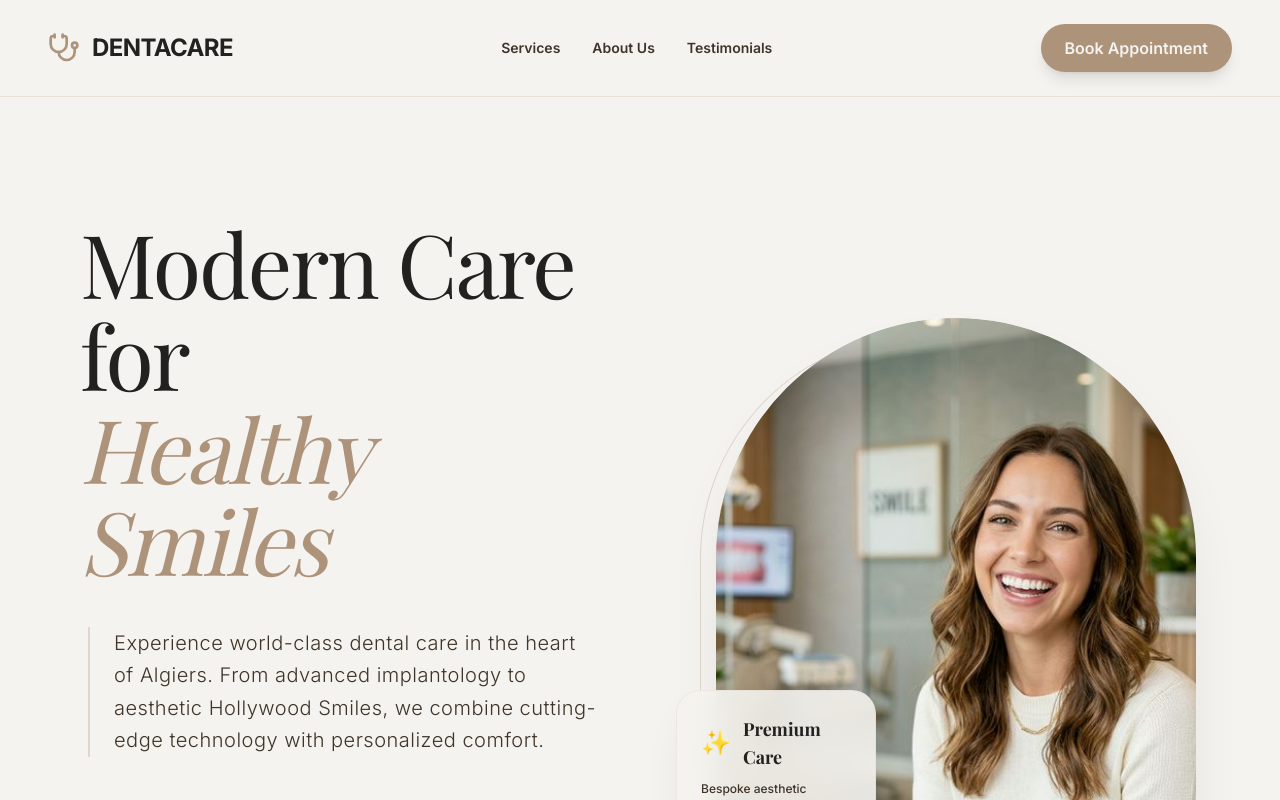
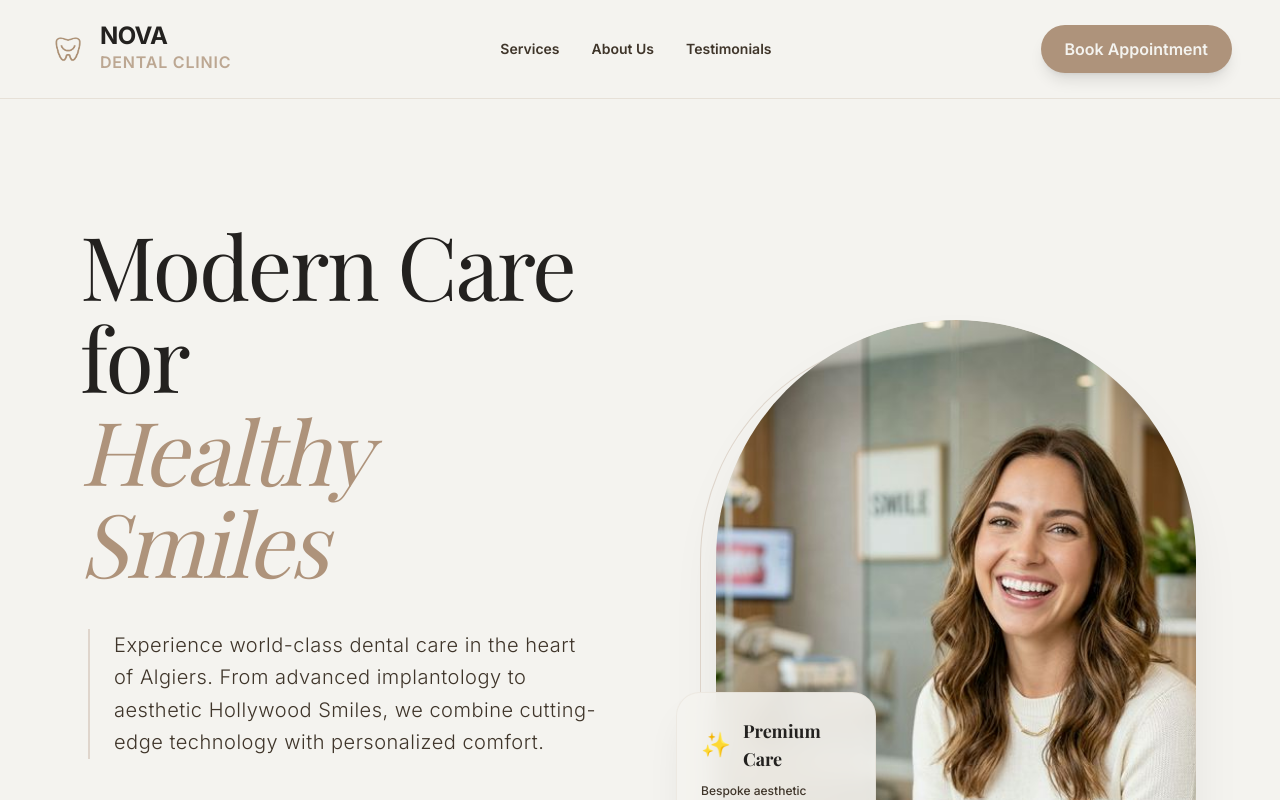
Before and after one commit to AsmaaMohamediDev/dental-center, a React (Vite) app: page / in a window 1280 px wide. Shown: the top 800 px of the page. Built offline with nearby package versions, Linux system fonts and the light colour scheme; a web font is replaced by a local one.

Commit message:
chore: Update branding and rename to NOVA Dental Clinic

```diff
--- a/index.html
+++ b/index.html
@@ -2,9 +2,9 @@
 <html lang="en">
   <head>
     <meta charset="UTF-8" />
-    <link rel="icon" type="image/svg+xml" href="/favicon.svg" />
+    <link rel="icon" type="image/png" href="/favicon.png" />
     <meta name="viewport" content="width=device-width, initial-scale=1.0" />
-    <title>dental-center</title>
+    <title>NOVA Dental Clinic</title>
   </head>
   <body>
     <div id="root"></div>
--- a/src/App.jsx
+++ b/src/App.jsx
@@ -19,7 +19,7 @@ function App() {
       </main>
       <footer className="w-full py-12 text-center text-cream border-t border-primary/10 bg-ink">
         <p className="font-semibold text-sm">
-          © 2026 DentaCare Center, Algiers. All rights reserved.
+          © 2026 NOVA Dental Clinic, Algiers. All rights reserved.
         </p>
       </footer>
     </div>
--- a/src/components/Navbar.jsx
+++ b/src/components/Navbar.jsx
@@ -7,9 +7,9 @@ const Navbar = () => {
   return (
     <nav className="w-full flex items-center justify-between py-6 px-6 md:px-12 border-b border-primary/20 bg-cream sticky top-0 z-50">
       <div className="flex items-center gap-3">
-        <Stethoscope className="w-8 h-8 text-primary" />
-        <span className="text-2xl font-bold tracking-tight text-ink uppercase">
-          DentaCare
+        <img src="/logo.png" alt="NOVA Dental Clinic Logo" className="w-10 h-10 object-contain" />
+        <span className="text-xl md:text-2xl font-bold tracking-tight text-ink uppercase leading-none">
+          NOVA <br className="hidden md:block" /><span className="text-sm md:text-base text-primary/80 font-semibold tracking-wider">Dental Clinic</span>
         </span>
       </div>
 
--- a/src/data/content.js
+++ b/src/data/content.js
@@ -62,7 +62,7 @@ export const pageContent = {
         iconType: "MapPin",
       },
       { type: "Phone", value: "+213 555 12 34 56", iconType: "Phone" },
-      { type: "Email", value: "contact@dentacare.dz", iconType: "Mail" },
+      { type: "Email", value: "contact@novadentalclinic.dz", iconType: "Mail" },
       {
         type: "Hours",
         value: "Sat - Thu, 8:30 AM - 6:00 PM",
```
Also changed, not shown: public/favicon.png (added), public/logo.png (added).
